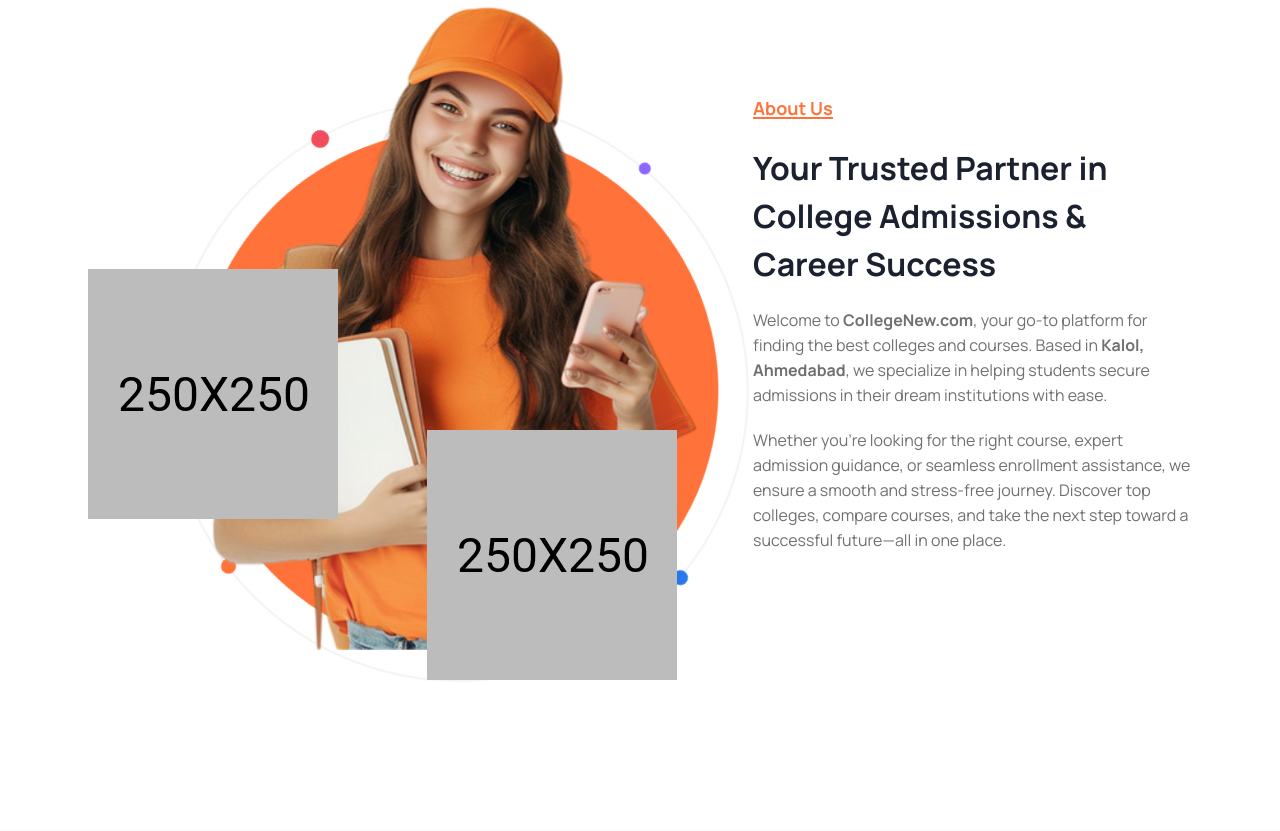
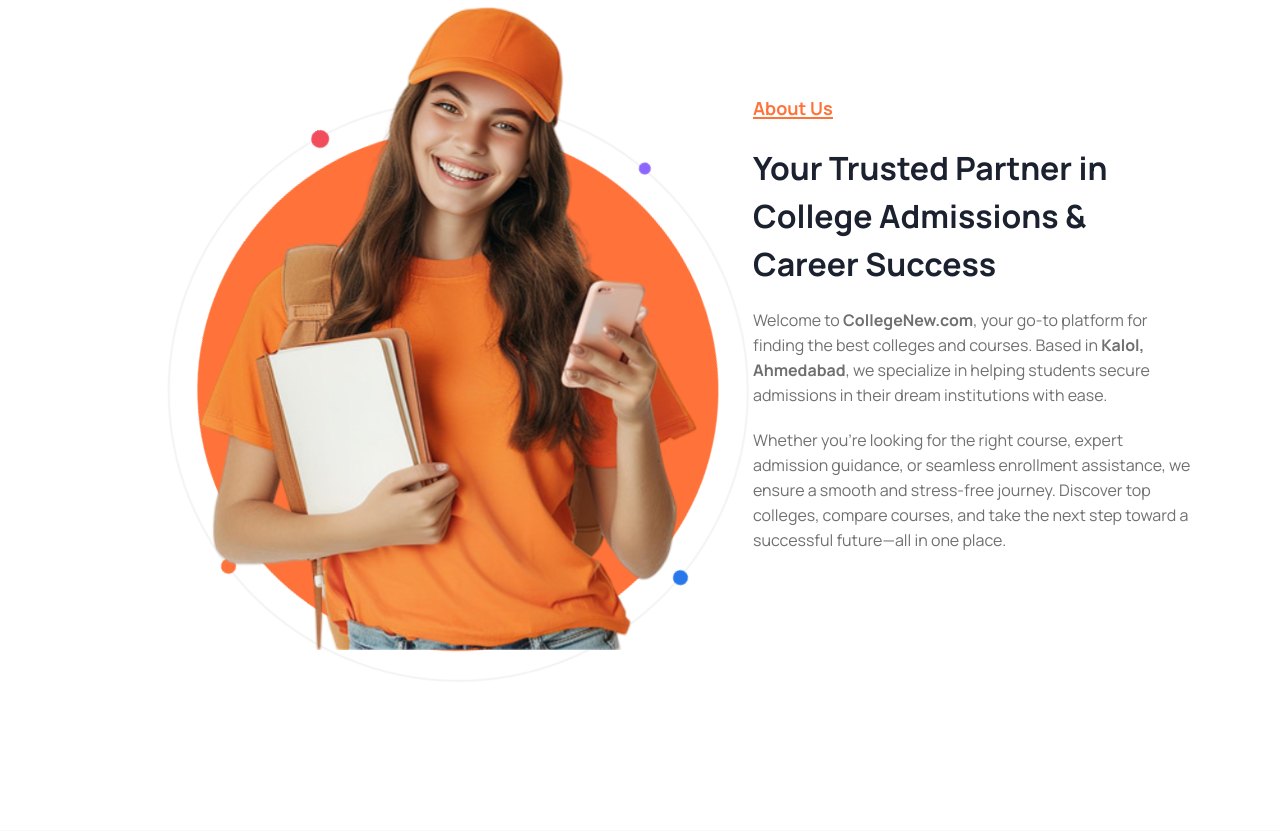
Before and after one commit to ayushsolanki29/admission-portal, a PHP site: page /about.php in a window 1280 px wide. Shown: the part 810-1641 px from the top of the page. Run offline with PHP 8.4, Linux system fonts and the light colour scheme; data comes from the database, SQL or seed files in the repository.

Commit message:
Update about.php

```diff
--- a/about.php
+++ b/about.php
@@ -125,8 +125,7 @@
                     <div class="col-lg-7">
                         <div class="about__img__box mb-60">
                             <img class="about-main-thumb pl-110" src="assets/img/slider/01.png" alt="about-img">
-                            <img class="about-img about_01" src="assets/img/about/01.png" alt="about-img">
-                            <img class="about-img about_02" src="assets/img/about/02.png" alt="about-img">
+
                             <img class="about-img about_03" src="assets/img/slider/earth-bg.svg" alt="about-img">
                         </div>
                     </div>
```
